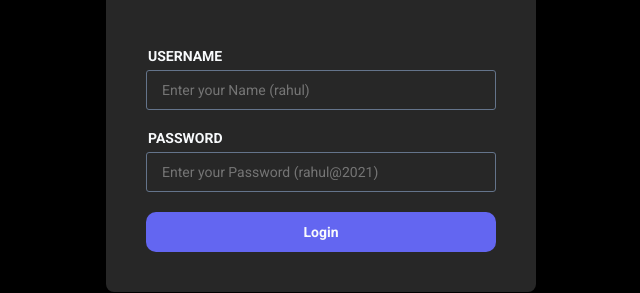
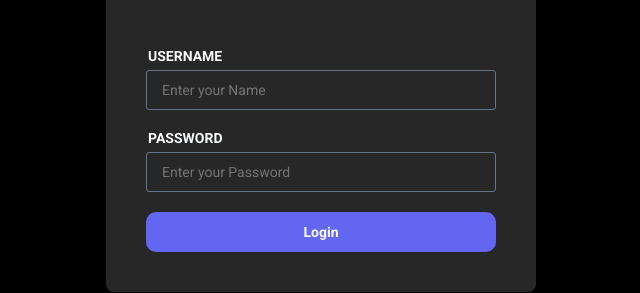
Before and after one commit to SrinithiRajendran/jobbyApp, a React (Create React App) app: page /login in a window 1280 px wide. Shown: the part 331-624 px from the top of the page, without its empty margins (319-959 px from the left). Built offline with nearby package versions, Linux system fonts and the light colour scheme; a web font is replaced by a local one.

Commit message:
Replaced Nxtwave's API call in onsubmitform with simulated login for testing

```diff
--- a/src/components/Login/index.js
+++ b/src/components/Login/index.js
@@ -21,6 +21,26 @@ class Login extends Component {
   onFailureLogin = errorMsg => {
     this.setState({errorMsg, showErrorMsg: true})
   }
+
+  /* onSubmitForm = async event => {
+    event.preventDefault()
+    const {username, password} = this.state
+
+    const userDetails = {username, password}
+    const LoginApiUrl = 'https://apis.ccbp.in/login'
+    const options = {
+      method: 'POST',
+      body: JSON.stringify(userDetails),
+    }
+    const response = await fetch(LoginApiUrl, options)
+    const data = await response.json()
+
+    if (response.ok === true) {
+      this.onSuccessLogin(data.jwt_token)
+    } else {
+      this.onFailureLogin(data.error_msg)
+    }
+  } */
 
   onSubmitForm = event => {
     event.preventDefault()
@@ -49,7 +69,7 @@ class Login extends Component {
           type="text"
           value={username}
           className="login-input-field"
-          placeholder="Enter your Name (rahul)"
+          placeholder="Enter your Name"
           id="username"
           onChange={this.updateUsername}
         />
@@ -68,7 +88,7 @@ class Login extends Component {
           type="password"
           value={password}
           className="login-input-field"
-          placeholder="Enter your Password (rahul@2021)"
+          placeholder="Enter your Password"
           id="password"
           onChange={this.updatePassword}
         />
```
